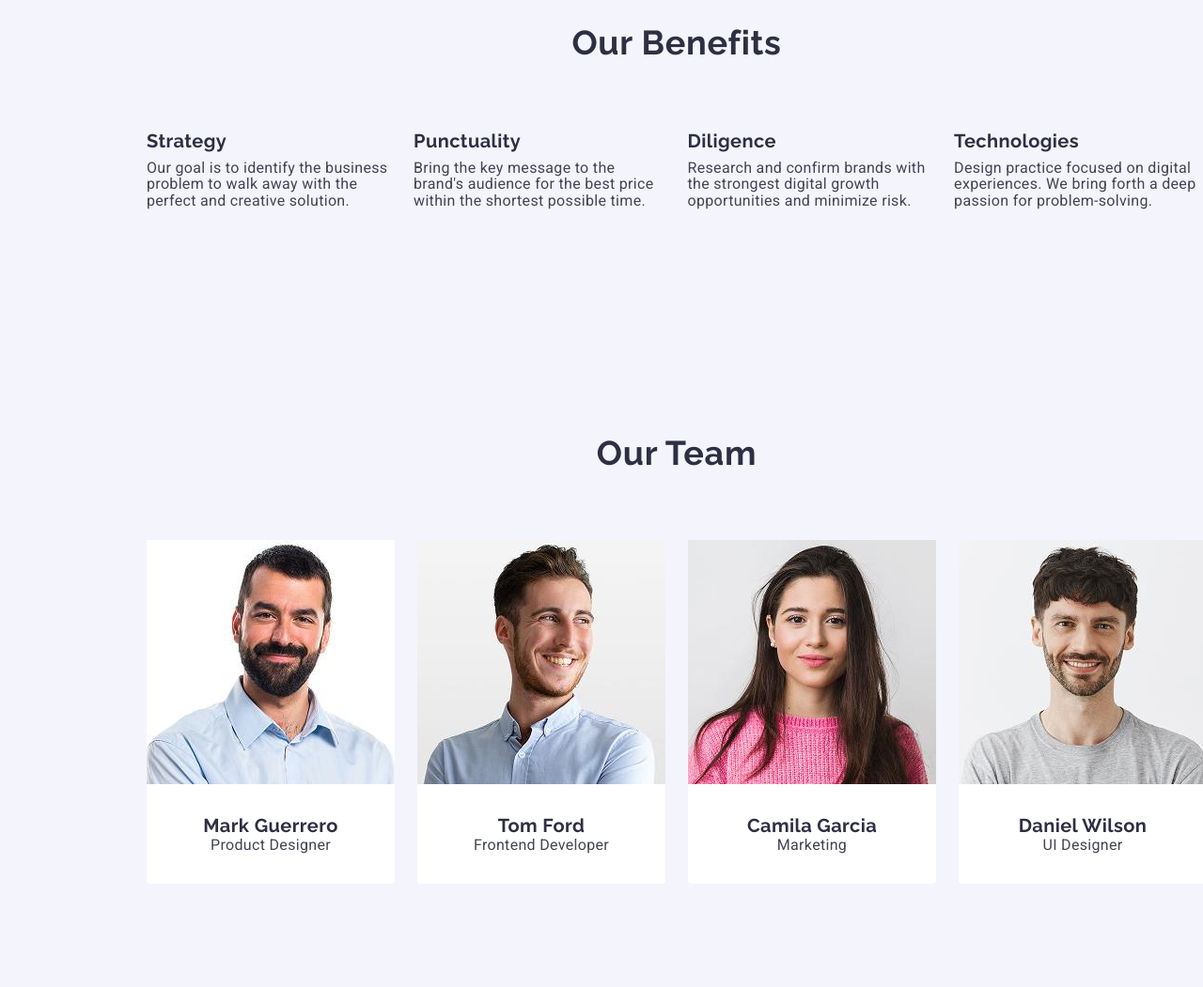
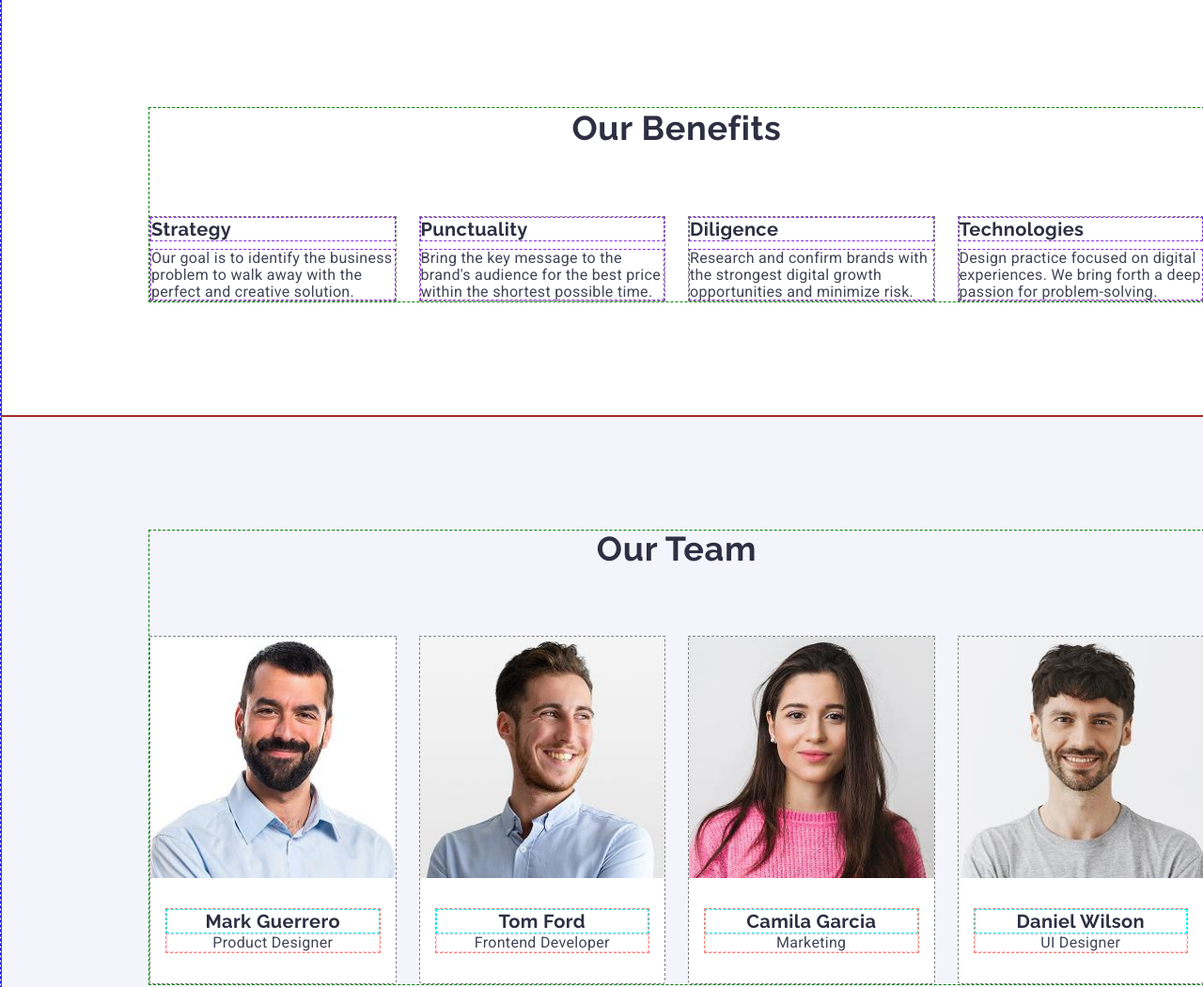
Before and after one commit to andreigubsky/goit-markup-hw-03, a plain HTML site: page index.html in a window 1280 px wide. Shown: the part 740-1791 px from the top of the page at 94% size. Drawn offline with nearby package versions, Linux system fonts and the light colour scheme.

Commit message:
Fix all sections styles and refactoring for footer and main

```diff
--- a/css/style.css
+++ b/css/style.css
@@ -92,7 +92,6 @@ img {
 }
 .logo span {
     color:#2e2f42;
-
 }
 .top-menu {
     font-weight: 500;
@@ -100,7 +99,6 @@ img {
     display: flex;
     width: 261px;
     justify-content: space-between;
-
     gap: 40px;
     margin-left: 76px;
 }
@@ -109,7 +107,6 @@ img {
     border: 1px dashed red;
     display: block;
 }
-
 .top-menu a:hover, .top-menu a:focus {
     color: #404BBF;
 }
@@ -123,7 +120,6 @@ img {
     letter-spacing: 0.02em;
     border: 1px dashed red;
     display: flex;
-
 }
 .menu-contacts a:hover, .menu-contacts a:focus {
     color: #404BBF;
@@ -142,13 +138,13 @@ Section main-page
     padding-left: 156px;
     padding-right: 156px;
     margin: 0;
-
+    border: 1px solid brown;
 }
 /**/
 
 main .section:first-child {
      background-color: #2E2F42;
-     width: 100%;
+     padding: 188px 0;
 }
 
 .section .main-page-header {
@@ -157,10 +153,9 @@ main .section:first-child {
     line-height: 1.07;
     letter-spacing: 0.02em;
     color: #fff;
-    width: 496px;
+    border: 1px dashed white;
+    width: 596px;
     margin: 0 auto;
-    border: 1px dashed white;
-
 }
 .section .main-button {
     line-height: 1.5;
@@ -182,17 +177,8 @@ main .section:first-child {
 Main ->
 Section our-benefits
 */
-.benefits-list{
-    display: flex;
-    justify-content: space-between;
-    gap: 24px;
-    margin-top: 72px;
-}
-.benefits-list li{
-border: 1px dashed grey;
 
-}
-.section .section-header {
+.section:nth-child(2) .section-header {
     font-size: 36px;
     font-weight: 500;
     line-height: 1.2;
@@ -201,21 +187,35 @@ border: 1px dashed grey;
     text-transform: capitalize;
     color:#2E2F42;
 }
+.benefits-list{
+    display: flex;
+    justify-content: space-between;
+    gap: 24px;
+    margin-top: 72px;
+}
+.benefits-list li{
+    border: 1px dashed grey;
 
-.benefits-list .our-benefits-header {
+}
+.benefits-list .benefit-item {
+    width: calc((100% - 24px) / 4);
+}
+.benefits-list .benefits-header {
     font-size: 20px;
     font-weight: 500;
     line-height: 1.2;
     letter-spacing: 0.02em;
     text-align: left;
     color:#2E2F42;
+    border: 1px dashed blueviolet;
 }
-.benefits-list .our-benefits-paragraph{
+.benefits-list .benefits-paragraph{
     color:#434455;
     letter-spacing: 0.02em;
     font-size: 16px;
     text-align: left;
     margin-top: 8px;
+    border: 1px dashed blueviolet;
 }
 
 /*
@@ -223,7 +223,7 @@ Main ->
 Section our-team
 */
 
-.section {
+.section:nth-child(3) {
     background-color: #F4F4FD;
 }
 .section .section-header {
@@ -247,6 +247,7 @@ Section our-team
     background-color: #fff;
     border-bottom-left-radius: 4px;
     border-bottom-right-radius: 4px;
+    width: calc((100% - 24px) / 4);
     border: 1px dashed grey;
 }
 .our-team-member .thumb{
@@ -298,6 +299,7 @@ Section our-portfolio
 .portfolio-list{
     display: flex;
     flex-wrap: wrap;
+    align-content: center;
     gap: 24px;
     margin-top: 72px;
 }
@@ -325,6 +327,10 @@ Section our-portfolio
     background-color: #2E2F42;
 }
 
+.page-footer .container p{
+    width: 264px;
+}
+
 .page-footer .logo {
     font-family: 'Raleway', sans-serif;
     font-size: 18px;
@@ -341,7 +347,8 @@ Section our-portfolio
 .page-footer .footer-paragraph {
     letter-spacing: 0.02em;
 }
-
+/*
 * {
     border: none !important;
 }
+    */
--- a/index.html
+++ b/index.html
@@ -63,30 +63,30 @@
         <div class="container">
           <h2 class="section-header">Our benefits</h2>
           <ul class="benefits-list">
-            <li>
-              <h3 class="our-benefits-header">Strategy</h3>
-              <p class="our-benefits-paragraph">
+            <li class="benefit-item">
+              <h3 class="benefits-header">Strategy</h3>
+              <p class="benefits-paragraph">
                 Our goal is to identify the business problem to walk away with
                 the perfect and creative solution.
               </p>
             </li>
-            <li>
-              <h3 class="our-benefits-header">Punctuality</h3>
-              <p class="our-benefits-paragraph">
+            <li class="benefit-item">
+              <h3 class="benefits-header">Punctuality</h3>
+              <p class="benefits-paragraph">
                 Bring the key message to the brand's audience for the best price
                 within the shortest possible time.
               </p>
             </li>
-            <li>
-              <h3 class="our-benefits-header">Diligence</h3>
-              <p class="our-benefits-paragraph">
+            <li class="benefit-item">
+              <h3 class="benefits-header">Diligence</h3>
+              <p class="benefits-paragraph">
                 Research and confirm brands with the strongest digital growth
                 opportunities and minimize risk.
               </p>
             </li>
-            <li>
-              <h3 class="our-benefits-header">Technologies</h3>
-              <p class="our-benefits-paragraph">
+            <li class="benefit-item">
+              <h3 class="benefits-header">Technologies</h3>
+              <p class="benefits-paragraph">
                 Design practice focused on digital experiences. We bring forth a
                 deep passion for problem-solving.
               </p>
```
